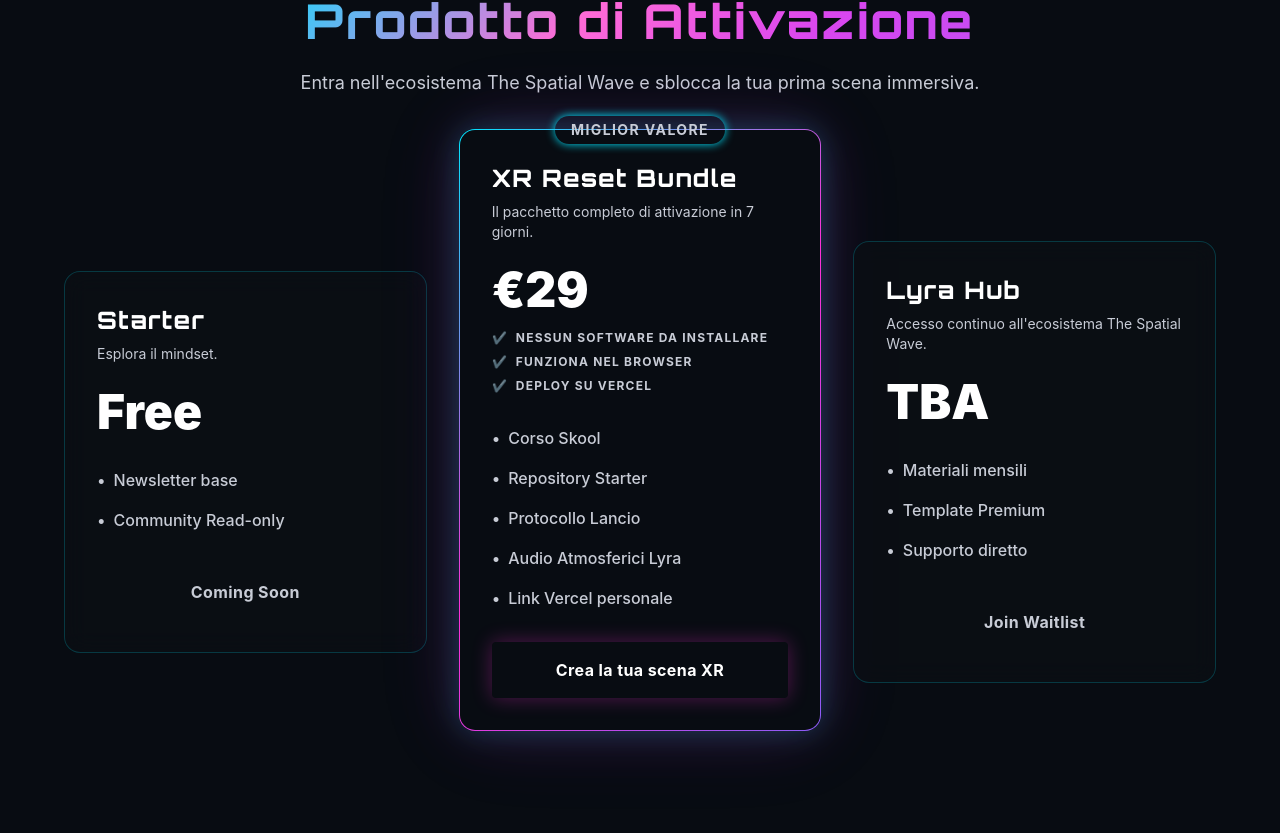
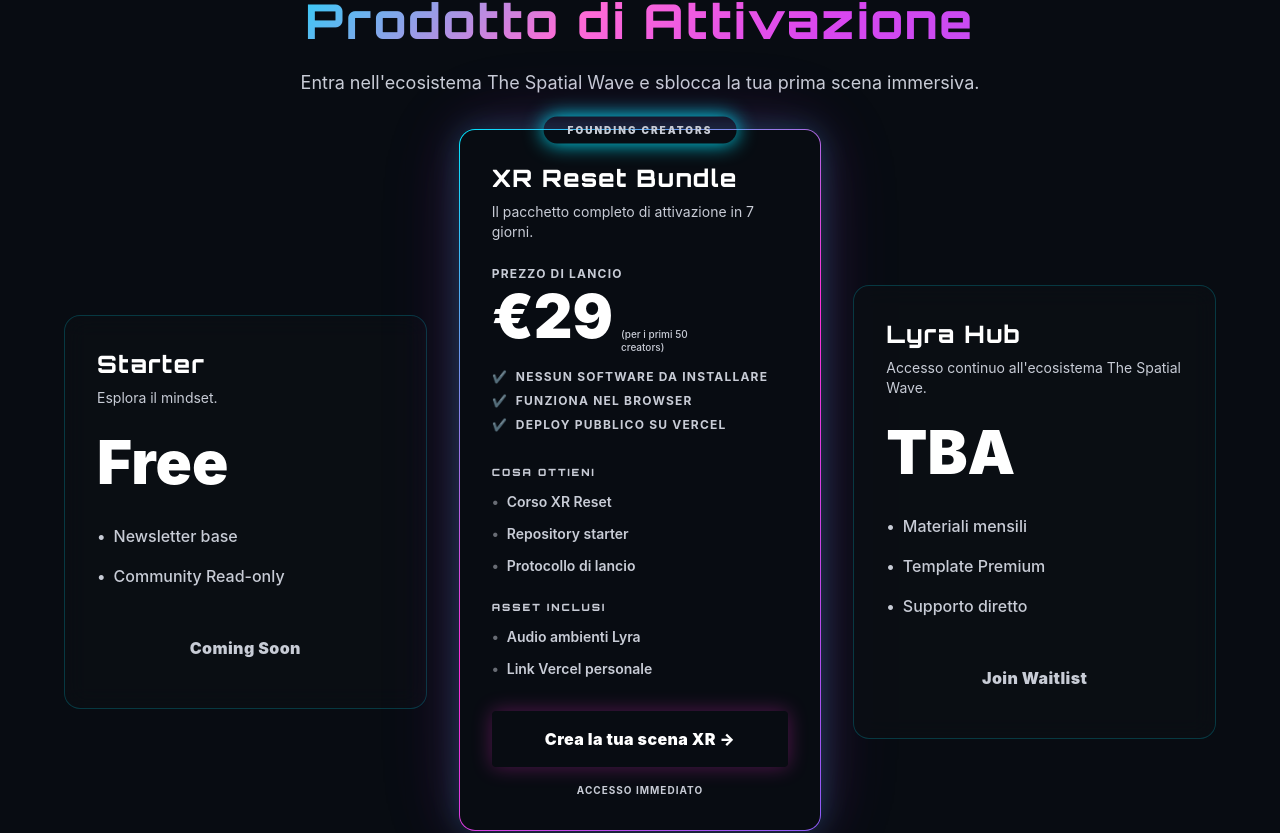
Before and after one commit to the-spatial-wave/xr-reset-landing, a React (Vite) app: page / in a window 1280 px wide. Shown: the part 9035-9868 px from the top of the page. Built offline with nearby package versions, Linux system fonts and the light colour scheme.

Commit message:
design: redesign pricing card as 'Founding Creators' with grouped features and launch pricing details

```diff
--- a/src/sections/Pricing.tsx
+++ b/src/sections/Pricing.tsx
@@ -10,9 +10,17 @@ export default function Pricing() {
     },
     {
       name: 'XR Reset Bundle', price: '€29',
+      priceLabel: 'Prezzo di lancio',
+      priceNote: '(per i primi 50 creators)',
+      badge: 'FOUNDING CREATORS',
       desc: 'Il pacchetto completo di attivazione in 7 giorni.',
-      features: ['Corso Skool', 'Repository Starter', 'Protocollo Lancio', 'Audio Atmosferici Lyra', 'Link Vercel personale'],
-      cta: 'Crea la tua scena XR', highlight: true, disabled: false
+      groups: [
+        { title: 'COSA OTTIENI', items: ['Corso XR Reset', 'Repository starter', 'Protocollo di lancio'] },
+        { title: 'ASSET INCLUSI', items: ['Audio ambienti Lyra', 'Link Vercel personale'] }
+      ],
+      features: [], // Fallback if needed
+      cta: 'Crea la tua scena XR →', highlight: true, disabled: false,
+      footer: 'Accesso immediato'
     },
     {
       name: 'Lyra Hub', price: "TBA",
@@ -47,14 +55,23 @@ export default function Pricing() {
               transition={{ duration: 0.6, delay: i * 0.1, ease: [0.25, 0.4, 0.25, 1] }}
               whileHover={{ scale: tier.highlight ? 1.03 : 1.02 }}
             >
-              {tier.highlight && (
-                <div className="absolute top-0 left-1/2 transform -translate-x-1/2 -translate-y-1/2 bg-brand-cyan text-brand-void text-sm font-bold uppercase tracking-widest px-4 py-1 rounded-full shadow-[0_0_10px_#00E5FF]">
-                  Miglior Valore
+              {tier.badge && (
+                <div className="absolute top-0 left-1/2 transform -translate-x-1/2 -translate-y-1/2 bg-brand-cyan text-brand-void text-[10px] font-black uppercase tracking-[0.2em] px-6 py-1.5 rounded-full shadow-[0_0_20px_#00E5FF] whitespace-nowrap">
+                  {tier.badge}
                 </div>
               )}
               <h3 className="text-2xl font-display font-bold text-white mb-2">{tier.name}</h3>
               <p className="text-brand-silver text-sm mb-6">{tier.desc}</p>
-              <div className="text-5xl font-display font-black text-white mb-8">{tier.price}</div>
+
+              {tier.priceLabel && (
+                <div className="text-brand-cyan text-xs font-bold uppercase tracking-widest mb-1">{tier.priceLabel}</div>
+              )}
+              <div className="flex items-baseline gap-2 mb-8">
+                <div className="text-6xl font-display font-black text-white">{tier.price}</div>
+                {tier.priceNote && (
+                  <div className="text-brand-silver/60 text-[10px] font-medium max-w-[100px] leading-tight mt-1">{tier.priceNote}</div>
+                )}
+              </div>
 
               {tier.highlight && (
                 <div className="flex flex-col gap-2 mb-8 -mt-4">
@@ -65,11 +82,27 @@ export default function Pricing() {
                     <span className="text-brand-cyan mr-2">✔</span> Funziona nel browser
                   </div>
                   <div className="flex items-center text-[10px] sm:text-xs uppercase tracking-widest font-bold text-brand-silver/80">
-                    <span className="text-brand-cyan mr-2">✔</span> Deploy su Vercel
+                    <span className="text-brand-cyan mr-2">✔</span> Deploy pubblico su Vercel
                   </div>
                 </div>
               )}
 
+              {tier.groups ? (
+                <div className="space-y-6 mb-8">
+                  {tier.groups.map((group, groupIdx) => (
+                    <div key={groupIdx}>
+                      <h4 className="text-brand-magenta text-[10px] font-black tracking-[0.2em] uppercase mb-3">{group.title}</h4>
+                      <ul className="space-y-3">
+                        {group.items.map((item, itemIdx) => (
+                          <li key={itemIdx} className="flex font-semibold text-brand-fog text-sm items-start">
+                            <span className="text-brand-magenta mr-2 opacity-50">•</span> {item}
+                          </li>
+                        ))}
+                      </ul>
+                    </div>
+                  ))}
+                </div>
+              ) : (
                 <ul className="space-y-4 mb-8">
                   {tier.features.map((f, j) => (
                     <motion.li
@@ -84,10 +117,11 @@ export default function Pricing() {
                     </motion.li>
                   ))}
                 </ul>
+              )}
 
               <a
                 href={tier.disabled ? '#' : 'https://www.skool.com/spatial-wave-6263/classroom'}
-                className={`relative block w-full text-center py-4 rounded-sm font-display font-bold tracking-wide transition-all overflow-hidden ${tier.highlight ? 'bg-brand-magenta text-white hover:bg-opacity-90 glow-magenta' : 'bg-brand-silver/10 text-brand-silver hover:bg-brand-silver/20 cursor-not-allowed'}`}
+                className={`relative block w-full text-center py-4 rounded-sm font-display font-black tracking-wide transition-all overflow-hidden ${tier.highlight ? 'bg-brand-magenta text-white hover:bg-opacity-90 glow-magenta shadow-[0_0_25px_rgba(255,47,214,0.4)]' : 'bg-brand-silver/10 text-brand-silver hover:bg-brand-silver/20 cursor-not-allowed'}`}
               >
                 {tier.highlight && (
                   <motion.div
@@ -99,6 +133,11 @@ export default function Pricing() {
                 )}
                 <span className="relative z-10">{tier.cta}</span>
               </a>
+              {tier.footer && (
+                <div className="text-center mt-4 text-[10px] uppercase tracking-widest font-bold text-brand-silver/40">
+                  {tier.footer}
+                </div>
+              )}
             </motion.div>
           ))}
         </div>
```
Lines whose indentation alone changed are shown as unchanged.
